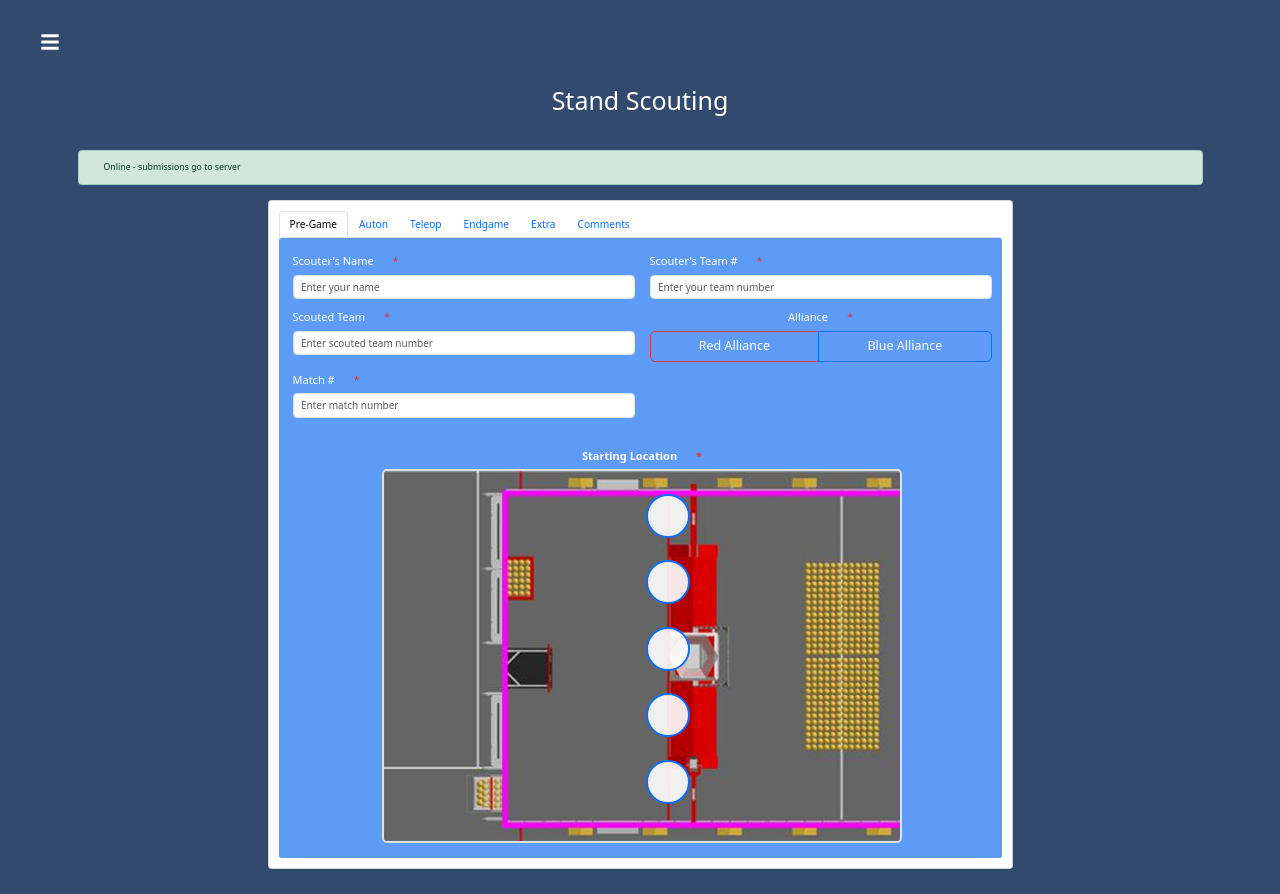
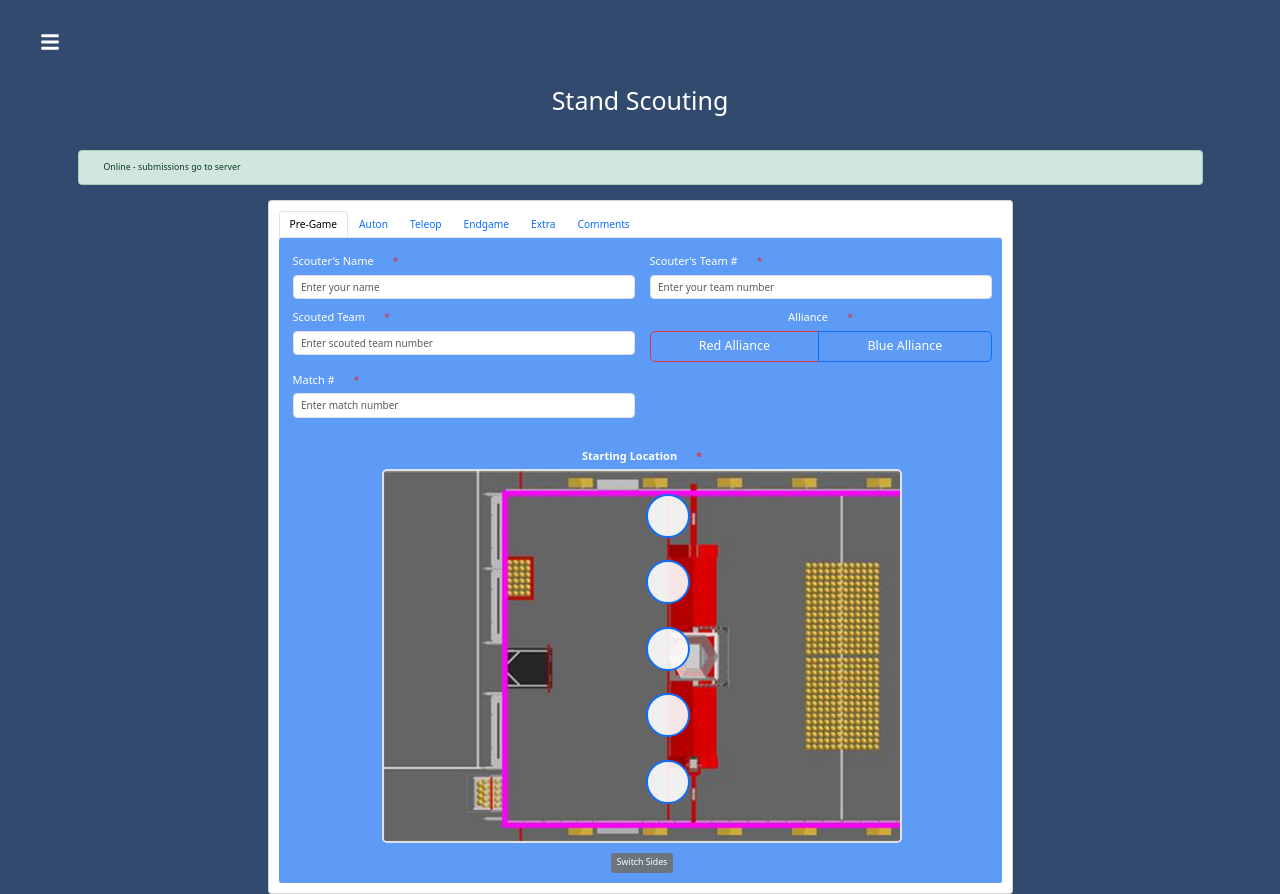
Before and after one commit to FRCTeam5199/Scouting-Website, a React (Vite) app in the folder scouting-website/: page /stand-scouting in a window 1280 px wide. Before the commit the page ends 869 px from the top, so only its background shows below. Built offline with nearby package versions, Linux system fonts and the light colour scheme.

Commit message:
Added Switch Sides button which was accidentally deleted

```diff
--- a/scouting-website/src/pages/Home.jsx
+++ b/scouting-website/src/pages/Home.jsx
@@ -1,7 +1,7 @@
 function Home() {
   return (
     <div className="home">
-      <h1>Welcome to the Home Page!</h1>
+      <h1 className="mb-4 text-center">Welcome to 5199's Scouting App!</h1>
       <p>This is the main landing page of our application.</p>
     </div>
   );
--- a/scouting-website/src/pages/Stand-Scouting.jsx
+++ b/scouting-website/src/pages/Stand-Scouting.jsx
@@ -17,7 +17,7 @@ function validate(values) {
   return errors;
 }
 
-function PreGameTab({ formData, errors, touched, handleChange, handleBlur }) {
+function PreGameTab({ formData, errors, touched, handleChange, handleBlur, rotated, setRotated }) {
   const isBlueAlliance = formData.alliance === "Blue";
   const fieldImage = isBlueAlliance
     ? "/icons/blueAllianceField-2026.png"
@@ -132,7 +132,7 @@ function PreGameTab({ formData, errors, touched, handleChange, handleBlur }) {
       <div className="field-section text-center">
         <label className="form-label d-block mb-2 title-with-image">Starting Location <span className="text-danger">*</span></label>
 
-        <div className="field-image-container">
+        <div className={`field-image-container ${rotated ? "rotated" : ""}`}>
           <img src={fieldImage} alt="Field" className="field-image" />
 
           <div className="starting-location-overlay">
@@ -164,6 +164,12 @@ function PreGameTab({ formData, errors, touched, handleChange, handleBlur }) {
           </div>
         </div>
 
+        <div className="mt-2 d-flex justify-content-center">
+          <button type="button" className="btn btn-secondary btn-sm" onClick={() => setRotated((r) => !r)}>
+            Switch Sides
+          </button>
+        </div>
+
         {errors.starting_location && touched.starting_location && (
           <div className="invalid-feedback d-block mt-2">{errors.starting_location}</div>
         )}
@@ -172,7 +178,7 @@ function PreGameTab({ formData, errors, touched, handleChange, handleBlur }) {
   );
 }
 
-function AutonTab({ formData, handleChange }) {
+function AutonTab({ formData, handleChange, rotated, setRotated}) {
   const isBlueAlliance = formData.alliance === "Blue";
   const fieldImage = isBlueAlliance
     ? "/icons/blueAllianceField-2026.png"
@@ -360,7 +366,7 @@ function AutonTab({ formData, handleChange }) {
       <div className="field-section text-center">
         <label className="form-label d-block mb-2 title-with-image">Autonomous Paths</label>
 
-        <div className="field-image-container">
+        <div className={`field-image-container ${rotated ? "rotated" : ""}`}>
           <img src={fieldImage} alt="Field" className="field-image" />
 
           <div className="autonomous-paths-overlay">
@@ -930,6 +936,7 @@ export default function StandScouting() {
   const [showSuccess, setShowSuccess] = useState(false);
   const [successMessage, setSuccessMessage] = useState("");
   const [showValidationAlert, setShowValidationAlert] = useState(false);
+  const [rotated, setRotated] = useState(false);
 
   // Load draft on mount
   const [draftLoaded, setDraftLoaded] = useState(false);
@@ -942,7 +949,6 @@ export default function StandScouting() {
     match_number: "",
     starting_location: "",
     has_robot_auton: "No",
-    auton_has_auton: false,
     auton_shuttled: false,
     auton_climbed_side: false,
     auton_climbed_center: false,
@@ -1227,9 +1233,9 @@ export default function StandScouting() {
 
                 <div className="tab-content" id="scoutingTabContent">
                   <div className="tab-pane fade show active" id="pre-game-pane" role="tabpanel" aria-labelledby="pre-game-tab" tabIndex="0">
-                    <PreGameTab formData={formData} errors={errors} touched={touched} handleChange={handleChange} handleBlur={handleBlur} />
+                    <PreGameTab formData={formData} errors={errors} touched={touched} handleChange={handleChange} handleBlur={handleBlur} rotated={rotated} setRotated={setRotated} />
                   </div>
-                  <div className="tab-pane fade" id="auton-pane" role="tabpanel" aria-labelledby="auton-tab" tabIndex="0"><AutonTab formData={formData} handleChange={handleChange} /></div>
+                  <div className="tab-pane fade" id="auton-pane" role="tabpanel" aria-labelledby="auton-tab" tabIndex="0"><AutonTab formData={formData} handleChange={handleChange} rotated={rotated} setRotated={setRotated} /></div>
                   <div className="tab-pane fade" id="teleop-pane" role="tabpanel" aria-labelledby="teleop-tab" tabIndex="0"><TeleopTab formData={formData} handleChange={handleChange} /></div>
                   <div className="tab-pane fade" id="endgame-pane" role="tabpanel" aria-labelledby="endgame-tab" tabIndex="0"><EndgameTab formData={formData} handleChange={handleChange} /></div>
                   <div className="tab-pane fade" id="extra-pane" role="tabpanel" aria-labelledby="extra-tab" tabIndex="0"><ExtraTab formData={formData} handleChange={handleChange} /></div>
--- a/scouting-website/vite.config.js
+++ b/scouting-website/vite.config.js
@@ -12,7 +12,6 @@ export default defineConfig({
       includeAssets: [
         "icons/redAllianceField-2026.png",
         "icons/blueAllianceField-2026.png",
-        "favicon.ico"
       ],
 
       manifest: {
```
